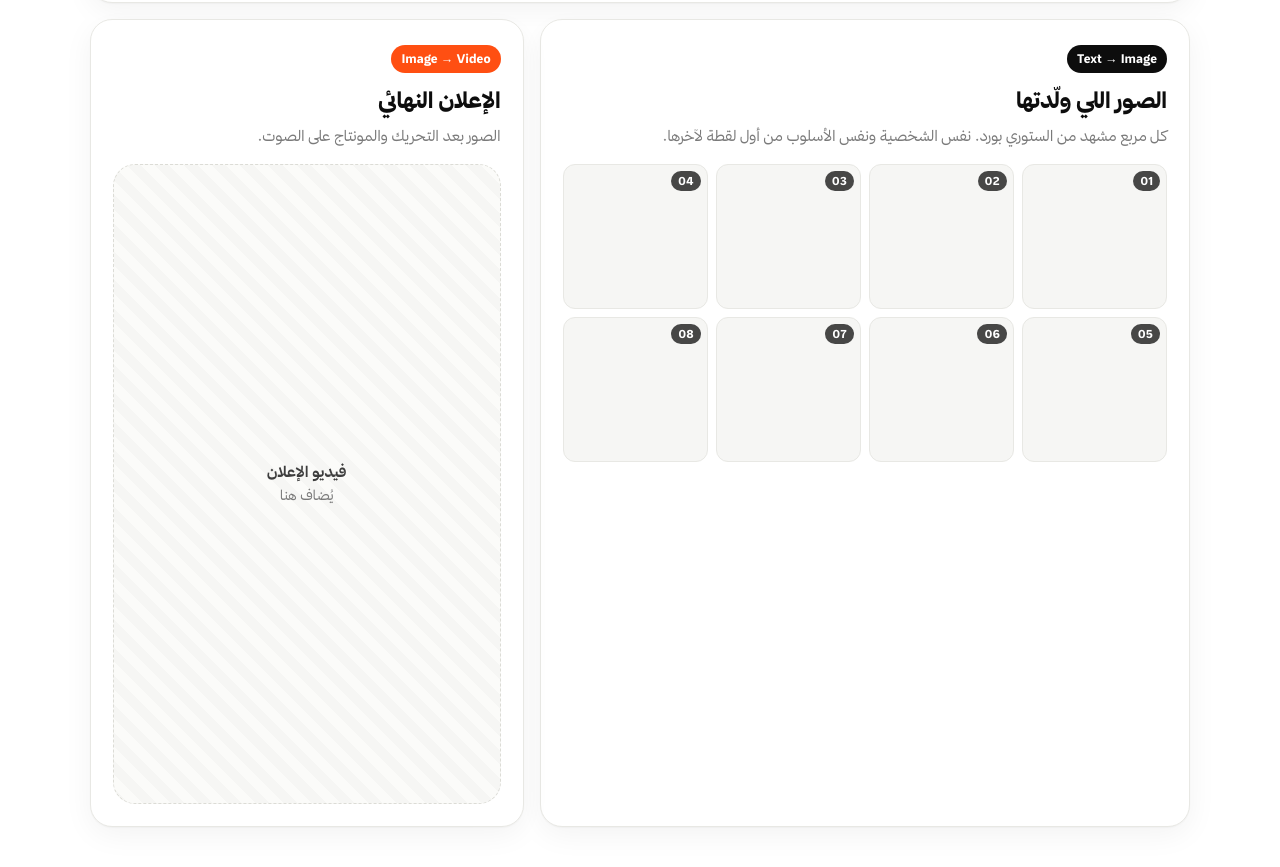
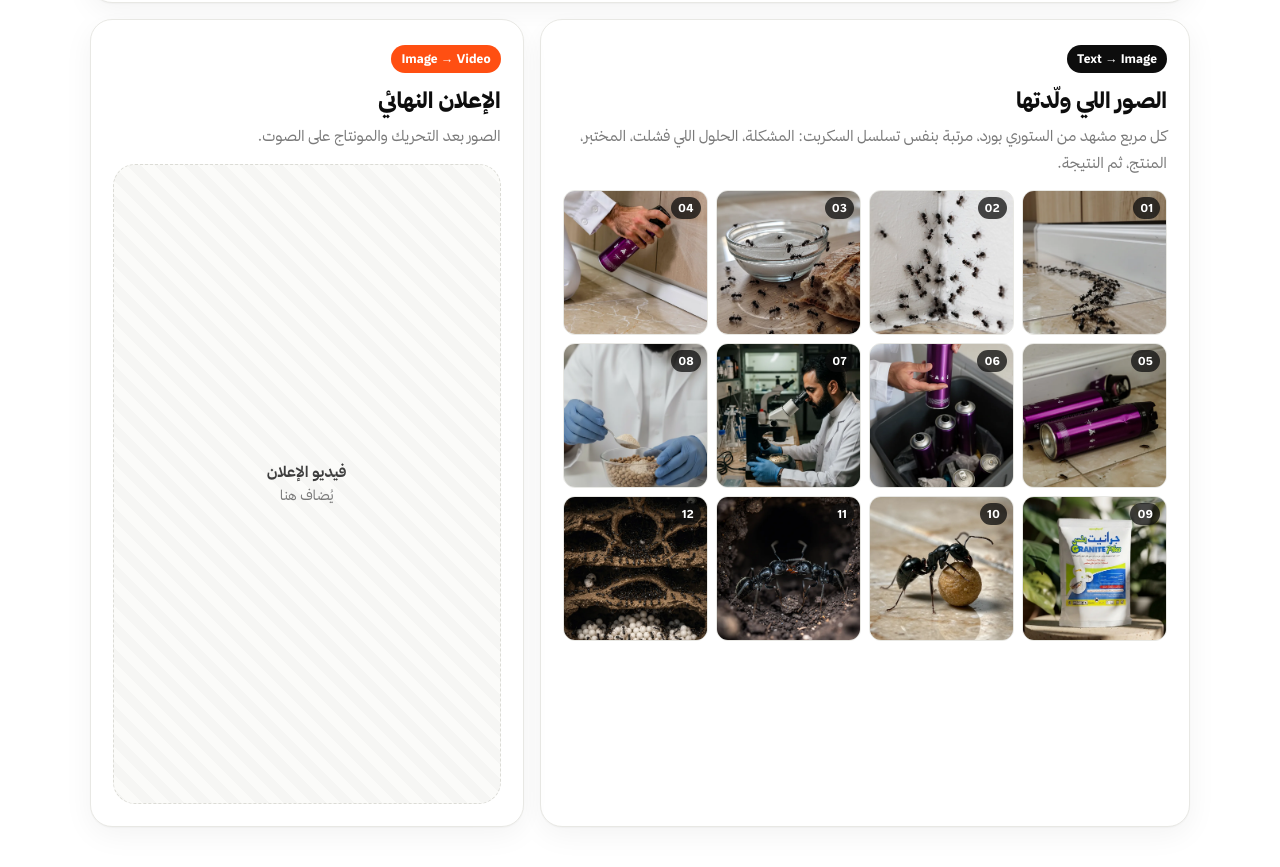
Before and after one commit to Abdullah-Albariqi/ai-ads-portfolio, a plain HTML site: page index.html in a window 1280 px wide. Shown: the part 1447-2314 px from the top of the page. Drawn offline with Linux system fonts and the light colour scheme.

Commit message:
Add 12 AI-generated storyboard frames

```diff
--- a/index.html
+++ b/index.html
@@ -355,16 +355,20 @@ footer{text-align:center;color:var(--muted);font-size:14px;padding-bottom:100px}
     <div class="card rv">
       <span class="badge k">Text → Image</span>
       <h3>الصور اللي ولّدتها</h3>
-      <p class="d">كل مربع مشهد من الستوري بورد. نفس الشخصية ونفس الأسلوب من أول لقطة لآخرها.</p>
+      <p class="d">كل مربع مشهد من الستوري بورد، مرتبة بنفس تسلسل السكربت: المشكلة، الحلول اللي فشلت، المختبر، المنتج، ثم النتيجة.</p>
       <div class="frames" id="frames">
-        <div class="f ph"><span class="num">01</span></div>
-        <div class="f ph"><span class="num">02</span></div>
-        <div class="f ph"><span class="num">03</span></div>
-        <div class="f ph"><span class="num">04</span></div>
-        <div class="f ph"><span class="num">05</span></div>
-        <div class="f ph"><span class="num">06</span></div>
-        <div class="f ph"><span class="num">07</span></div>
-        <div class="f ph"><span class="num">08</span></div>
+        <div class="f"><img src="img/frames/01.webp" alt="المشكلة: طابور نمل في المطبخ" loading="lazy"><span class="num">01</span></div>
+        <div class="f"><img src="img/frames/02.webp" alt="النمل ينتشر على الجدار" loading="lazy"><span class="num">02</span></div>
+        <div class="f"><img src="img/frames/03.webp" alt="النمل حول الأكل" loading="lazy"><span class="num">03</span></div>
+        <div class="f"><img src="img/frames/04.webp" alt="الحل التقليدي: البخاخ" loading="lazy"><span class="num">04</span></div>
+        <div class="f"><img src="img/frames/05.webp" alt="علب البخاخ بدون نتيجة" loading="lazy"><span class="num">05</span></div>
+        <div class="f"><img src="img/frames/06.webp" alt="البخاخات في الزبالة" loading="lazy"><span class="num">06</span></div>
+        <div class="f"><img src="img/frames/07.webp" alt="المختبر: البحث عن حل حقيقي" loading="lazy"><span class="num">07</span></div>
+        <div class="f"><img src="img/frames/08.webp" alt="تحضير الطُعم" loading="lazy"><span class="num">08</span></div>
+        <div class="f"><img src="img/frames/09.webp" alt="المنتج: جرانيت بلس" loading="lazy"><span class="num">09</span></div>
+        <div class="f"><img src="img/frames/10.webp" alt="النملة تحمل الطُعم" loading="lazy"><span class="num">10</span></div>
+        <div class="f"><img src="img/frames/11.webp" alt="الطُعم يوصل للعش" loading="lazy"><span class="num">11</span></div>
+        <div class="f"><img src="img/frames/12.webp" alt="العش من الداخل" loading="lazy"><span class="num">12</span></div>
       </div>
     </div>
     <div class="card rv">
```
Also changed, not shown: img/frames/01.webp (added), img/frames/02.webp (added), img/frames/03.webp (added), img/frames/04.webp (added), img/frames/05.webp (added), img/frames/06.webp (added), img/frames/07.webp (added), img/frames/08.webp (added), img/frames/09.webp (added), img/frames/10.webp (added), img/frames/11.webp (added), img/frames/12.webp (added).
